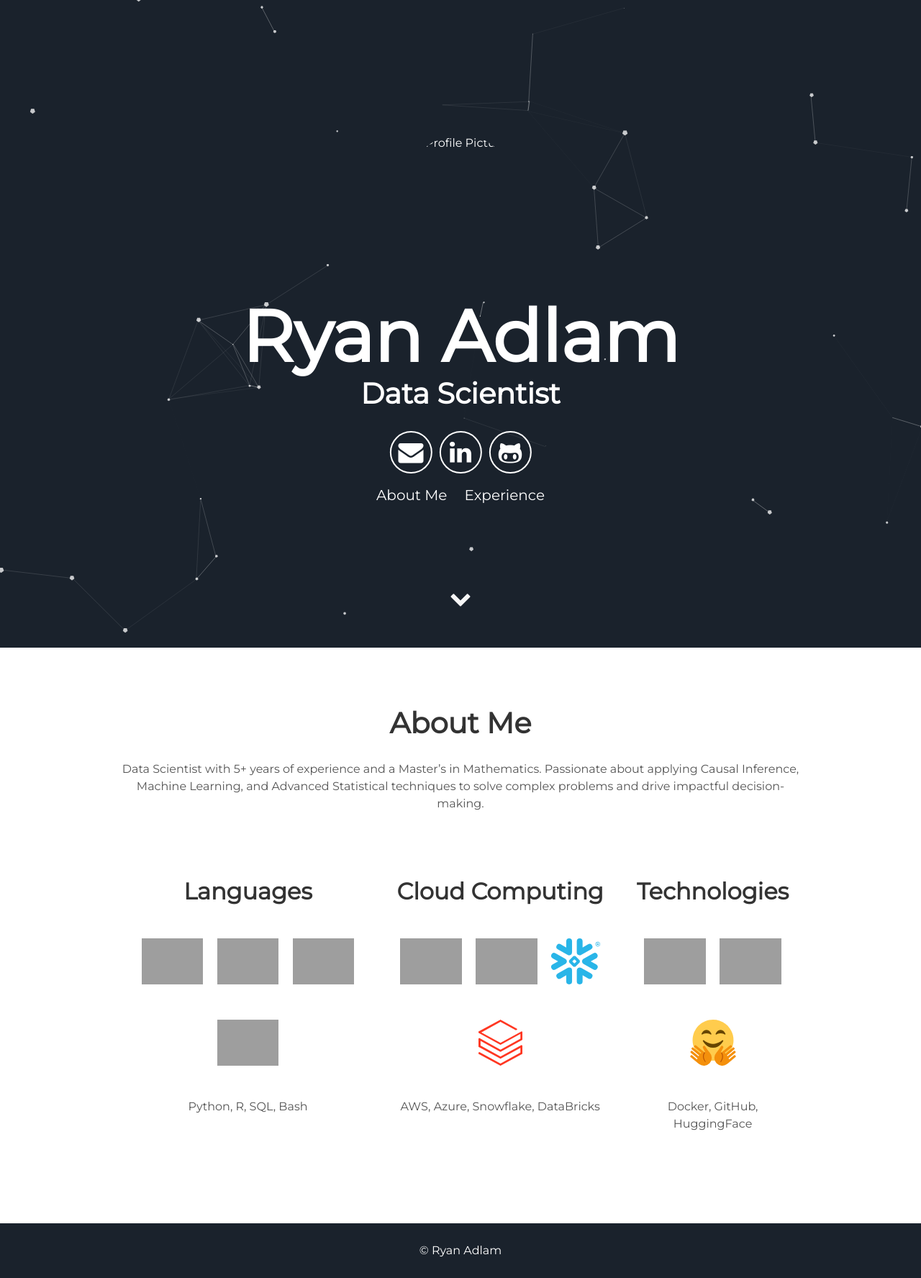
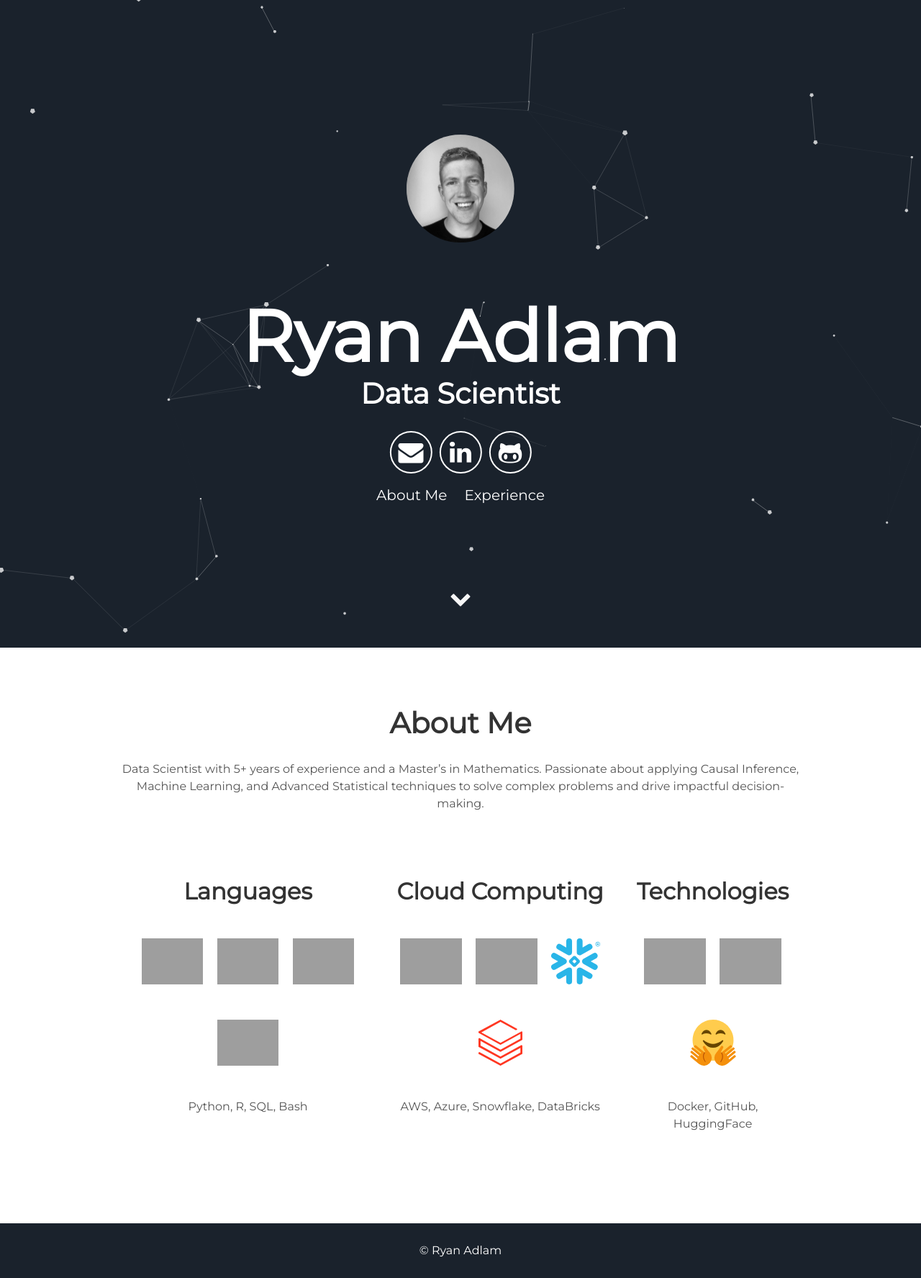
Before and after one commit to ryanadlam/ryanadlam.github.io, a Jekyll site: the page built from index.html, in a window 1280 px wide. Shown: the whole page at 72% size. Built offline with Jekyll 4.4.1, drawn with Linux system fonts in a browser that asks for light colours; grey boxes are pictures that could not be loaded.

Commit message:
Moved picture to assets and updated path

```diff
--- a/_includes/header.html
+++ b/_includes/header.html
@@ -1,6 +1,6 @@
 <div id="particles-js">
   <div class="header">
-      <img src="/src/img/headshot.jpg" alt="Profile Picture" class="profile-picture">
+    <img src="/assets/img/headshot.jpg" alt="Profile Picture" class="profile-picture">
       <h1>
         <span class="site-title">{{site.username}}</span>
         <span class="site-description">{{site.user_title}}</span>
```
Also changed, not shown: assets/img/headshot.jpg (renamed from src/img/headshot.jpg).
